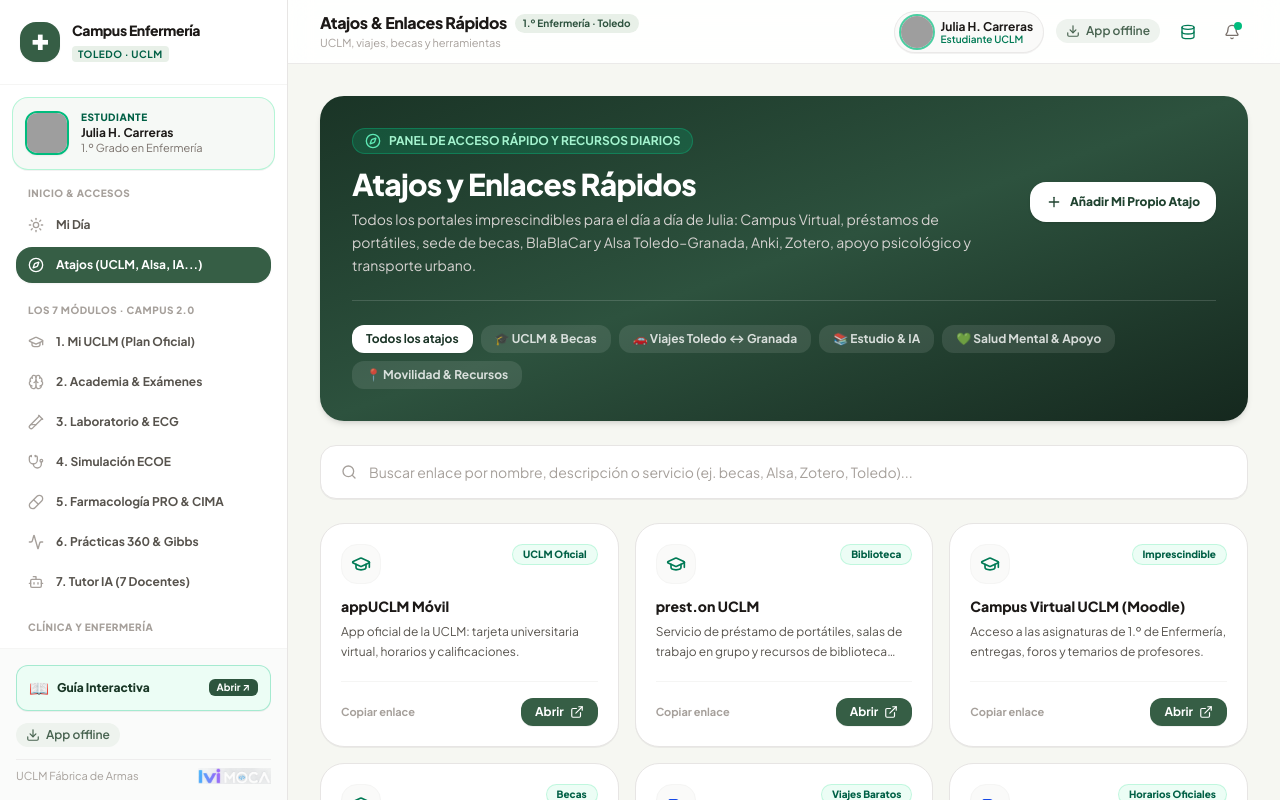
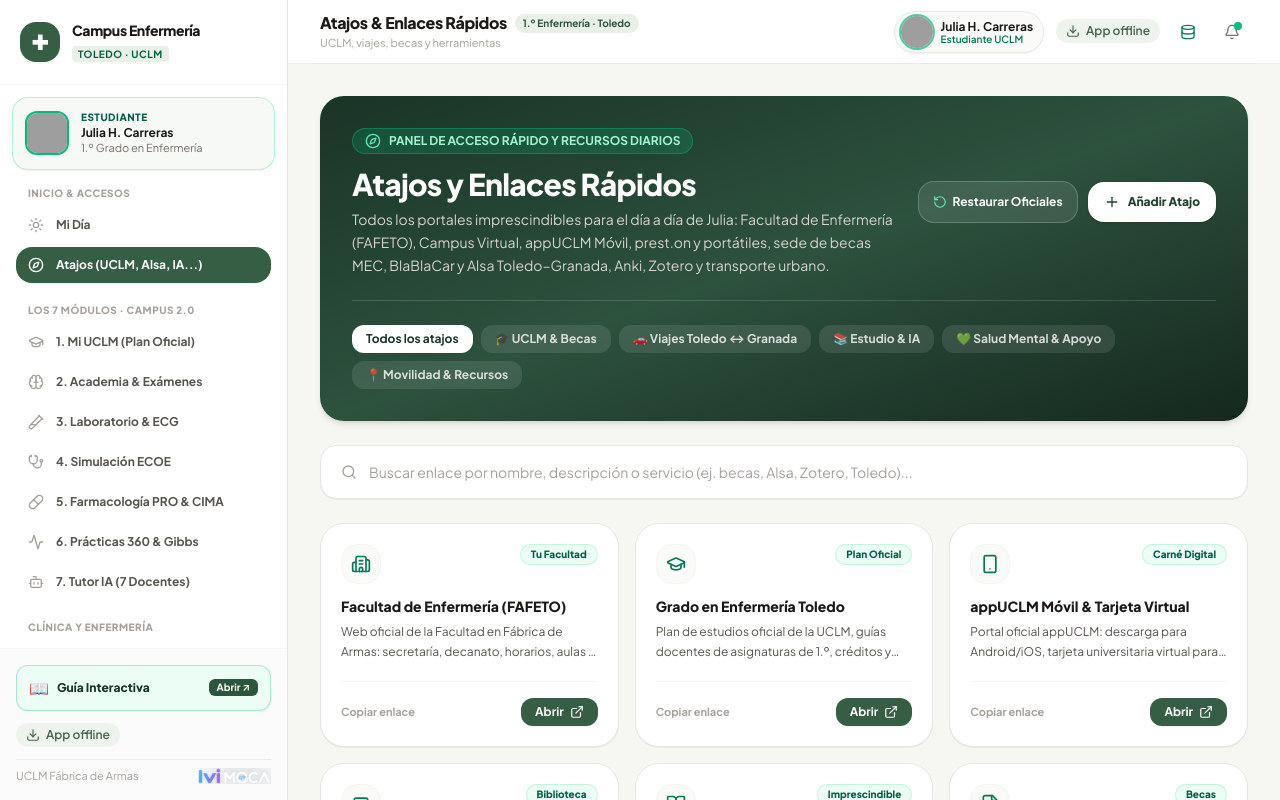
Before and after one commit to Ivi-martin/EnfermeriaJulia, a React (Vite) app: page / in a window 1280 px wide. Both pictures are taken after a click on the button "Atajos (UCLM, Alsa, IA...)". Shown: the top 800 px of the page. Built offline with nearby package versions, Linux system fonts and the light colour scheme; grey boxes are pictures that could not be loaded.

Commit message:
Actualizados atajos: Facultad de Enfermeria FAFETO, appUCLM y preston

```diff
--- a/public/guia-usuario-julia.html
+++ b/public/guia-usuario-julia.html
@@ -866,8 +866,8 @@
           <tbody>
             <tr>
               <td><strong>UCLM & Becas</strong></td>
-              <td>Campus Virtual Moodle, appUCLM, prest.on, Sede Becas MEC</td>
-              <td>Ver las tareas de clase, reservar portátiles de la biblioteca y consultar el estado de tu beca de residencia.</td>
+              <td>Facultad de Enfermería (FAFETO), Grado en Enfermería Toledo, Campus Virtual Moodle, appUCLM Móvil, prest.on & portátiles, Sede Becas MEC</td>
+              <td>Entrar a la web de tu facultad en Fábrica de Armas, ver guías docentes oficiales, consultar tareas en Moodle, carné digital y reservar portátiles de la biblioteca.</td>
             </tr>
             <tr>
               <td><strong>Viajes Toledo–Granada</strong></td>
--- a/public/guia/index.html
+++ b/public/guia/index.html
@@ -866,8 +866,8 @@
           <tbody>
             <tr>
               <td><strong>UCLM & Becas</strong></td>
-              <td>Campus Virtual Moodle, appUCLM, prest.on, Sede Becas MEC</td>
-              <td>Ver las tareas de clase, reservar portátiles de la biblioteca y consultar el estado de tu beca de residencia.</td>
+              <td>Facultad de Enfermería (FAFETO), Grado en Enfermería Toledo, Campus Virtual Moodle, appUCLM Móvil, prest.on & portátiles, Sede Becas MEC</td>
+              <td>Entrar a la web de tu facultad en Fábrica de Armas, ver guías docentes oficiales, consultar tareas en Moodle, carné digital y reservar portátiles de la biblioteca.</td>
             </tr>
             <tr>
               <td><strong>Viajes Toledo–Granada</strong></td>
--- a/public/manual/index.html
+++ b/public/manual/index.html
@@ -866,8 +866,8 @@
           <tbody>
             <tr>
               <td><strong>UCLM & Becas</strong></td>
-              <td>Campus Virtual Moodle, appUCLM, prest.on, Sede Becas MEC</td>
-              <td>Ver las tareas de clase, reservar portátiles de la biblioteca y consultar el estado de tu beca de residencia.</td>
+              <td>Facultad de Enfermería (FAFETO), Grado en Enfermería Toledo, Campus Virtual Moodle, appUCLM Móvil, prest.on & portátiles, Sede Becas MEC</td>
+              <td>Entrar a la web de tu facultad en Fábrica de Armas, ver guías docentes oficiales, consultar tareas en Moodle, carné digital y reservar portátiles de la biblioteca.</td>
             </tr>
             <tr>
               <td><strong>Viajes Toledo–Granada</strong></td>
--- a/src/data/quickLinks.ts
+++ b/src/data/quickLinks.ts
@@ -3,20 +3,38 @@ import { QuickLink } from '../types';
 export const INITIAL_QUICK_LINKS: QuickLink[] = [
   // Universidad & Becas
   {
-    id: 'link-uclm-app',
-    name: 'appUCLM Móvil',
+    id: 'link-fafeto',
+    name: 'Facultad de Enfermería (FAFETO)',
     category: 'uclm',
-    url: 'https://www.uclm.es/servicios/tecnologias-informacion/catalogo-servicios/app-uclm',
-    description: 'App oficial de la UCLM: tarjeta universitaria virtual, horarios y calificaciones.',
-    badge: 'UCLM Oficial',
+    url: 'https://www.uclm.es/toledo/fafeto',
+    description: 'Web oficial de la Facultad en Fábrica de Armas: secretaría, decanato, horarios, aulas y avisos de Toledo.',
+    badge: 'Tu Facultad',
+    iconName: 'Building2',
+  },
+  {
+    id: 'link-grado-enfermeria',
+    name: 'Grado en Enfermería Toledo',
+    category: 'uclm',
+    url: 'https://www.uclm.es/estudios/grados/enfermeria-to',
+    description: 'Plan de estudios oficial de la UCLM, guías docentes de asignaturas de 1.º, créditos y normativas.',
+    badge: 'Plan Oficial',
     iconName: 'GraduationCap',
   },
   {
+    id: 'link-uclm-app',
+    name: 'appUCLM Móvil & Tarjeta Virtual',
+    category: 'uclm',
+    url: 'https://www.uclm.es/misiones/lauclm/campus/vidacampus/carne_appuclm',
+    description: 'Portal oficial appUCLM: descarga para Android/iOS, tarjeta universitaria virtual para el campus y calificaciones.',
+    badge: 'Carné Digital',
+    iconName: 'Smartphone',
+  },
+  {
     id: 'link-preston',
-    name: 'prest.on UCLM',
+    name: 'prest.on & Portátiles UCLM',
     category: 'uclm',
-    url: 'https://preston.uclm.es/',
-    description: 'Servicio de préstamo de portátiles, salas de trabajo en grupo y recursos de biblioteca UCLM.',
+    url: 'https://www.uclm.es/areas/biblioteca/conocenos/catalogodeservicios/preston',
+    description: 'App prest.on de la Biblioteca UCLM y catálogo oficial de préstamo de ordenadores portátiles (15 días).',
     badge: 'Biblioteca',
     iconName: 'Laptop',
   },
@@ -25,7 +43,7 @@ export const INITIAL_QUICK_LINKS: QuickLink[] = [
     name: 'Campus Virtual UCLM (Moodle)',
     category: 'uclm',
     url: 'https://campusvirtual.uclm.es/',
-    description: 'Acceso a las asignaturas de 1.º de Enfermería, entregas, foros y temarios de profesores.',
+    description: 'Acceso directo a las asignaturas de 1.º de Enfermería, entregas, foros y temarios de profesores.',
     badge: 'Imprescindible',
     iconName: 'BookOpen',
   },
--- a/src/hooks/useCampusStore.ts
+++ b/src/hooks/useCampusStore.ts
@@ -364,6 +364,32 @@ export function stripDemoData(saved: any): any {
   return out;
 }
 
+// Fusiona los atajos guardados con los atajos oficiales actualizados (para que no queden enlaces obsoletos)
+function mergeQuickLinks(saved: any[]): QuickLink[] {
+  if (!Array.isArray(saved) || !saved.length) return INITIAL_QUICK_LINKS;
+  const initialMap = new Map(INITIAL_QUICK_LINKS.map(l => [l.id, l]));
+  // 1. Actualiza enlaces del sistema con sus URLs oficiales corregidas
+  const updated = saved.map(l => {
+    if (!l.isCustom && initialMap.has(l.id)) {
+      const init = initialMap.get(l.id)!;
+      return {
+        ...l,
+        name: init.name,
+        url: init.url,
+        description: init.description,
+        badge: init.badge,
+        category: init.category,
+        iconName: init.iconName,
+      };
+    }
+    return l;
+  });
+  // 2. Incorpora los nuevos atajos oficiales que aún no estuvieran en el dispositivo (ej: Facultad de Enfermería)
+  const existingIds = new Set(updated.map(l => l.id));
+  const missing = INITIAL_QUICK_LINKS.filter(l => !existingIds.has(l.id));
+  return [...missing, ...updated];
+}
+
 // Convierte unos datos guardados en un estado completo (función pura, fácil de probar)
 export function loadSavedState(raw: string | null): CampusState {
   if (!raw) return EMPTY_STATE;
@@ -387,7 +413,7 @@ export function loadSavedState(raw: string | null): CampusState {
     studyStreak: data.studyStreak || { currentStreak: 0, longestStreak: 0, lastStudyDate: '', totalStudyMinutes: 0 },
     studyPlans: Array.isArray(data.studyPlans) ? data.studyPlans : [],
     savedSummaries: Array.isArray(data.savedSummaries) ? data.savedSummaries : [],
-    quickLinks: Array.isArray(data.quickLinks) && data.quickLinks.length ? data.quickLinks : INITIAL_QUICK_LINKS,
+    quickLinks: mergeQuickLinks(data.quickLinks),
     luggageChecklist: Array.isArray(data.luggageChecklist) && data.luggageChecklist.length ? data.luggageChecklist : DEFAULT_LUGGAGE_CHECKLIST,
     roommates: Array.isArray(data.roommates) && data.roommates.length ? data.roommates : ['Julia', 'Marta', 'Lucía'],
     roommateExpenses: Array.isArray(data.roommateExpenses) ? data.roommateExpenses : [],
@@ -862,6 +888,13 @@ export function useCampusStore() {
     }));
   };
 
+  const resetQuickLinks = () => {
+    updateState(prev => ({
+      ...prev,
+      quickLinks: INITIAL_QUICK_LINKS,
+    }));
+  };
+
   // --- Luggage Checklist ---
   const toggleLuggageItem = (id: string) => {
     updateState(prev => ({
@@ -1050,6 +1083,7 @@ export function useCampusStore() {
     deleteNoteSummary,
     addQuickLink,
     deleteQuickLink,
+    resetQuickLinks,
     toggleLuggageItem,
     resetLuggageChecklist,
     addRoommateExpense,
--- a/src/views/ShortcutsView.tsx
+++ b/src/views/ShortcutsView.tsx
@@ -22,11 +22,14 @@ import {
   FileText,
   Laptop,
   Check,
-  Compass
+  Compass,
+  Building2,
+  Smartphone,
+  RotateCcw
 } from 'lucide-react';
 
 export const ShortcutsView: React.FC = () => {
-  const { state, addQuickLink, deleteQuickLink } = useCampusStore();
+  const { state, addQuickLink, deleteQuickLink, resetQuickLinks } = useCampusStore();
   const [searchTerm, setSearchTerm] = useState('');
   const [selectedCategory, setSelectedCategory] = useState<string>('all');
   const [copiedId, setCopiedId] = useState<string | null>(null);
@@ -77,6 +80,45 @@ export const ShortcutsView: React.FC = () => {
     }
   };
 
+  const getLinkIcon = (link: QuickLink) => {
+    switch (link.iconName) {
+      case 'Building2':
+        return <Building2 className="w-5 h-5 text-emerald-700" />;
+      case 'Smartphone':
+        return <Smartphone className="w-5 h-5 text-emerald-700" />;
+      case 'Laptop':
+        return <Laptop className="w-5 h-5 text-emerald-700" />;
+      case 'BookOpen':
+        return <BookOpen className="w-5 h-5 text-emerald-700" />;
+      case 'FileText':
+        return <FileText className="w-5 h-5 text-emerald-700" />;
+      case 'GraduationCap':
+        return <GraduationCap className="w-5 h-5 text-emerald-700" />;
+      case 'Car':
+        return <Car className="w-5 h-5 text-blue-700" />;
+      case 'Bus':
+        return <Bus className="w-5 h-5 text-blue-700" />;
+      case 'Train':
+        return <Train className="w-5 h-5 text-blue-700" />;
+      case 'Brain':
+        return <Brain className="w-5 h-5 text-purple-700" />;
+      case 'Sparkles':
+        return <Sparkles className="w-5 h-5 text-purple-700" />;
+      case 'Heart':
+        return <Heart className="w-5 h-5 text-rose-600" />;
+      case 'Smile':
+        return <Smile className="w-5 h-5 text-rose-600" />;
+      case 'MapPin':
+        return <MapPin className="w-5 h-5 text-amber-700" />;
+      case 'Bookmark':
+        return <Bookmark className="w-5 h-5 text-purple-700" />;
+      case 'Stethoscope':
+        return <Stethoscope className="w-5 h-5 text-teal-700" />;
+      default:
+        return getCategoryIcon(link.category);
+    }
+  };
+
   const handleCopy = (id: string, url: string) => {
     navigator.clipboard.writeText(url);
     setCopiedId(id);
@@ -121,17 +163,32 @@ export const ShortcutsView: React.FC = () => {
               Atajos y Enlaces Rápidos
             </h1>
             <p className="text-stone-300 text-xs sm:text-sm mt-1.5 max-w-2xl leading-relaxed">
-              Todos los portales imprescindibles para el día a día de Julia: Campus Virtual, préstamos de portátiles, sede de becas, BlaBlaCar y Alsa Toledo–Granada, Anki, Zotero, apoyo psicológico y transporte urbano.
+              Todos los portales imprescindibles para el día a día de Julia: Facultad de Enfermería (FAFETO), Campus Virtual, appUCLM Móvil, prest.on y portátiles, sede de becas MEC, BlaBlaCar y Alsa Toledo–Granada, Anki, Zotero y transporte urbano.
             </p>
           </div>
 
-          <button
-            onClick={() => setIsAddingLink(true)}
-            className="px-4 py-3 rounded-2xl bg-white text-[#1f422f] hover:bg-emerald-50 text-xs font-extrabold transition flex items-center justify-center gap-2 shrink-0 shadow-sm"
-          >
-            <Plus className="w-4 h-4" />
-            <span>Añadir Mi Propio Atajo</span>
-          </button>
+          <div className="flex items-center gap-2.5 shrink-0">
+            <button
+              onClick={() => {
+                if (window.confirm('¿Quieres restaurar los enlaces oficiales de la UCLM a sus URLs oficiales actualizadas?')) {
+                  resetQuickLinks();
+                }
+              }}
+              title="Restaurar enlaces oficiales de la UCLM"
+              className="px-3.5 py-3 rounded-2xl bg-white/10 hover:bg-white/20 text-white text-xs font-bold transition flex items-center justify-center gap-1.5 border border-white/20"
+            >
+              <RotateCcw className="w-3.5 h-3.5 text-emerald-300" />
+              <span className="hidden sm:inline">Restaurar Oficiales</span>
+            </button>
+
+            <button
+              onClick={() => setIsAddingLink(true)}
+              className="px-4 py-3 rounded-2xl bg-white text-[#1f422f] hover:bg-emerald-50 text-xs font-extrabold transition flex items-center justify-center gap-2 shadow-sm"
+            >
+              <Plus className="w-4 h-4" />
+              <span>Añadir Atajo</span>
+            </button>
+          </div>
         </div>
 
         {/* Categories Bar */}
@@ -182,7 +239,7 @@ export const ShortcutsView: React.FC = () => {
             <div>
               <div className="flex items-start justify-between gap-3 mb-3">
                 <div className="w-10 h-10 rounded-2xl bg-stone-50 border border-stone-100 flex items-center justify-center shrink-0 group-hover:scale-105 transition">
-                  {getCategoryIcon(link.category)}
+                  {getLinkIcon(link)}
                 </div>
                 <div className="flex items-center gap-1.5">
                   {link.badge && (
```
